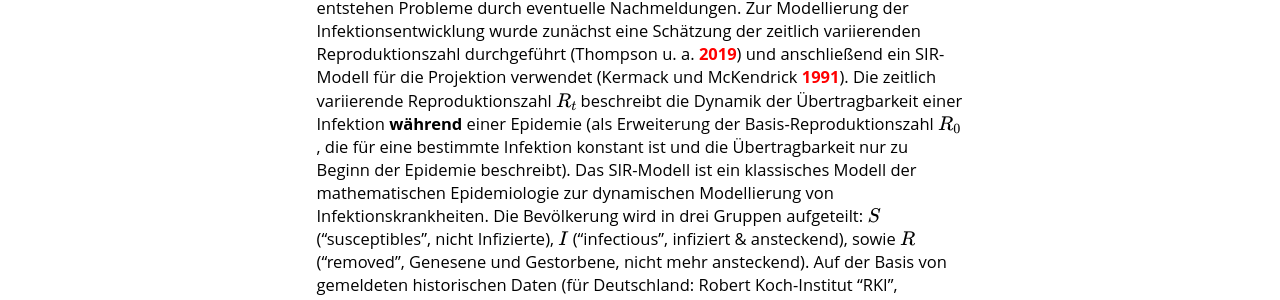
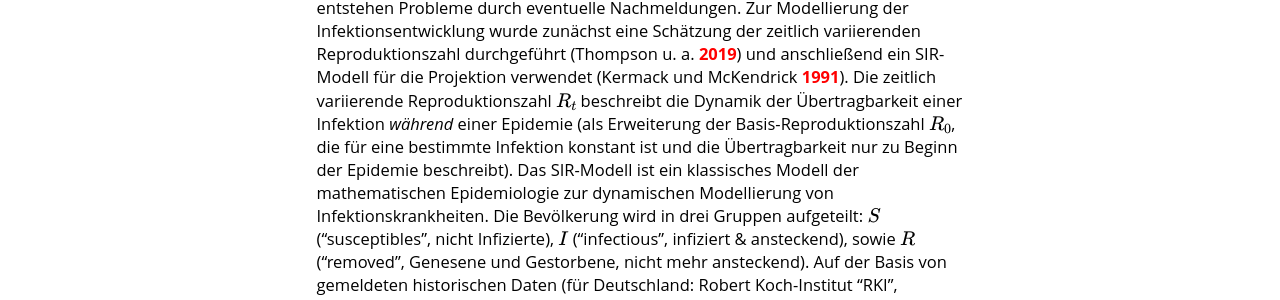
Before and after one commit to zidatalab/zidatalab.github.io, a Jekyll site: the page built from _posts/2020-05-19-Methodenbeschreibung_Projektion_COVID-19.md, in a window 1280 px wide. Shown: the part 400-700 px from the top of the page. Built offline with Jekyll 4.4.1, drawn with Linux system fonts in a browser that asks for light colours; cached includes are drawn as plain includes; nearby versions of some CDN libraries; formulas are drawn with MathJax 3.

```diff
--- a/_posts/2020-05-19-Methodenbeschreibung_Projektion_COVID-19.md
+++ b/_posts/2020-05-19-Methodenbeschreibung_Projektion_COVID-19.md
@@ -32,7 +32,7 @@ variierenden Reproduktionszahl durchgeführt (Thompson u. a.
 die Projektion verwendet (Kermack und McKendrick
 [1991](#ref-kermack1991contributions)). Die zeitlich variierende
 Reproduktionszahl $$R_t$$ beschreibt die Dynamik der Übertragbarkeit
-einer Infektion **während** einer Epidemie (als Erweiterung der
+einer Infektion *während* einer Epidemie (als Erweiterung der
 Basis-Reproduktionszahl $$R_0$$, die für eine bestimmte Infektion
 konstant ist und die Übertragbarkeit nur zu Beginn der Epidemie
 beschreibt). Das SIR-Modell ist ein klassisches Modell der
```
